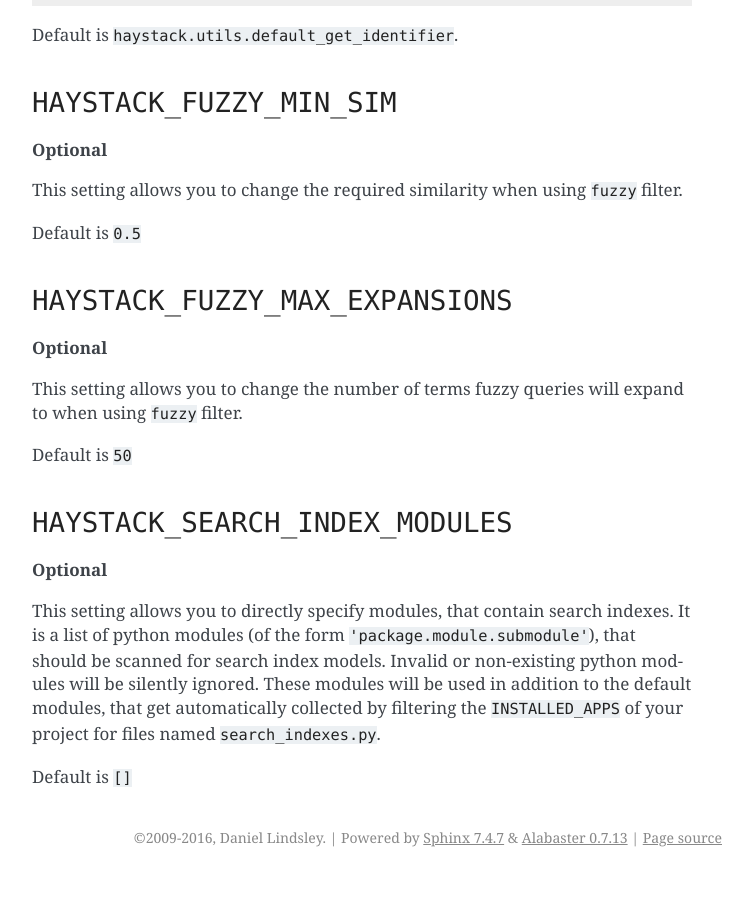
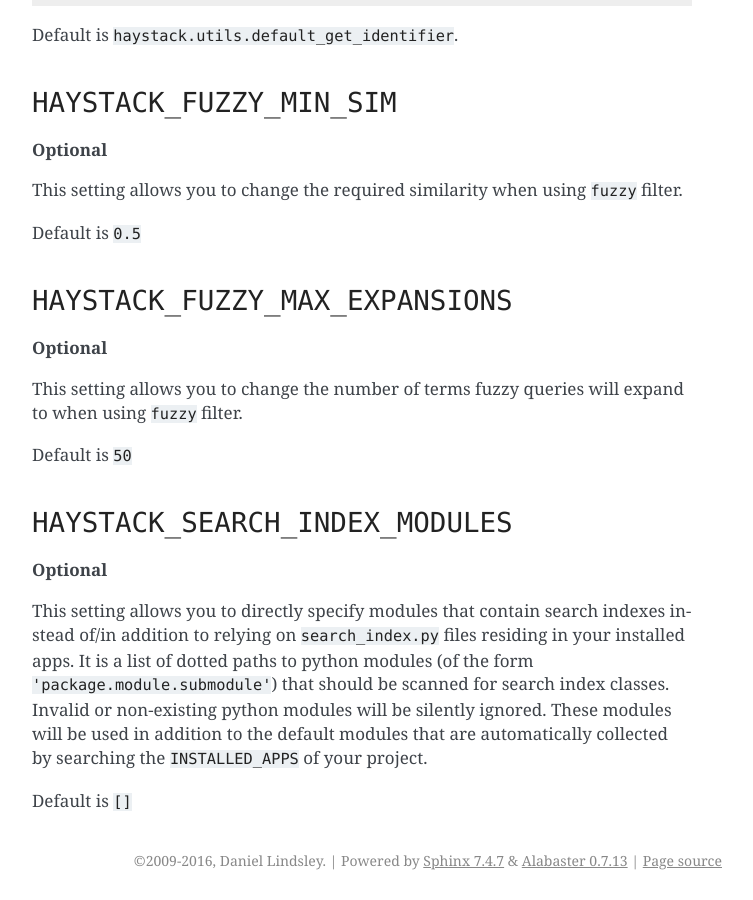
Before and after one commit to django-haystack/django-haystack, a Sphinx documentation site: the page built from docs/settings.rst, in a window 1280 px wide and 900 px high, scrolled down 6012 px. Shown: the whole window, without its empty margins (388-1141 px from the left). Built offline with Sphinx 7.4.7, drawn with Linux system fonts in a browser that asks for light colours; pages that are not in the unit, such as notebooks, are missing from menus; before the commit the page ends 6889 px from its top, so only the background shows below that.

Commit message:
Update settings.rst

```diff
--- a/docs/settings.rst
+++ b/docs/settings.rst
@@ -316,12 +316,13 @@ Default is ``50``
 
 **Optional**
 
-This setting allows you to directly specify modules, that contain search
-indexes. It is a list of python modules (of the form
-``'package.module.submodule'``), that should be scanned for search index
-models. Invalid or non-existing python modules will be silently ignored. These
-modules will be used in addition to the default modules, that get automatically
-collected by filtering the ``INSTALLED_APPS`` of your project for files named
-``search_indexes.py``.
+This setting allows you to directly specify modules that contain search
+indexes instead of/in addition to relying on ``search_index.py`` files
+residing in your installed apps. It is a list of dotted paths to python
+modules (of the form ``'package.module.submodule'``) that should be scanned
+for search index classes. Invalid or non-existing python modules will be
+silently ignored. These modules will be used in addition to the default
+modules that are automatically collected by searching the ``INSTALLED_APPS``
+of your project.
 
 Default is ``[]``
```
